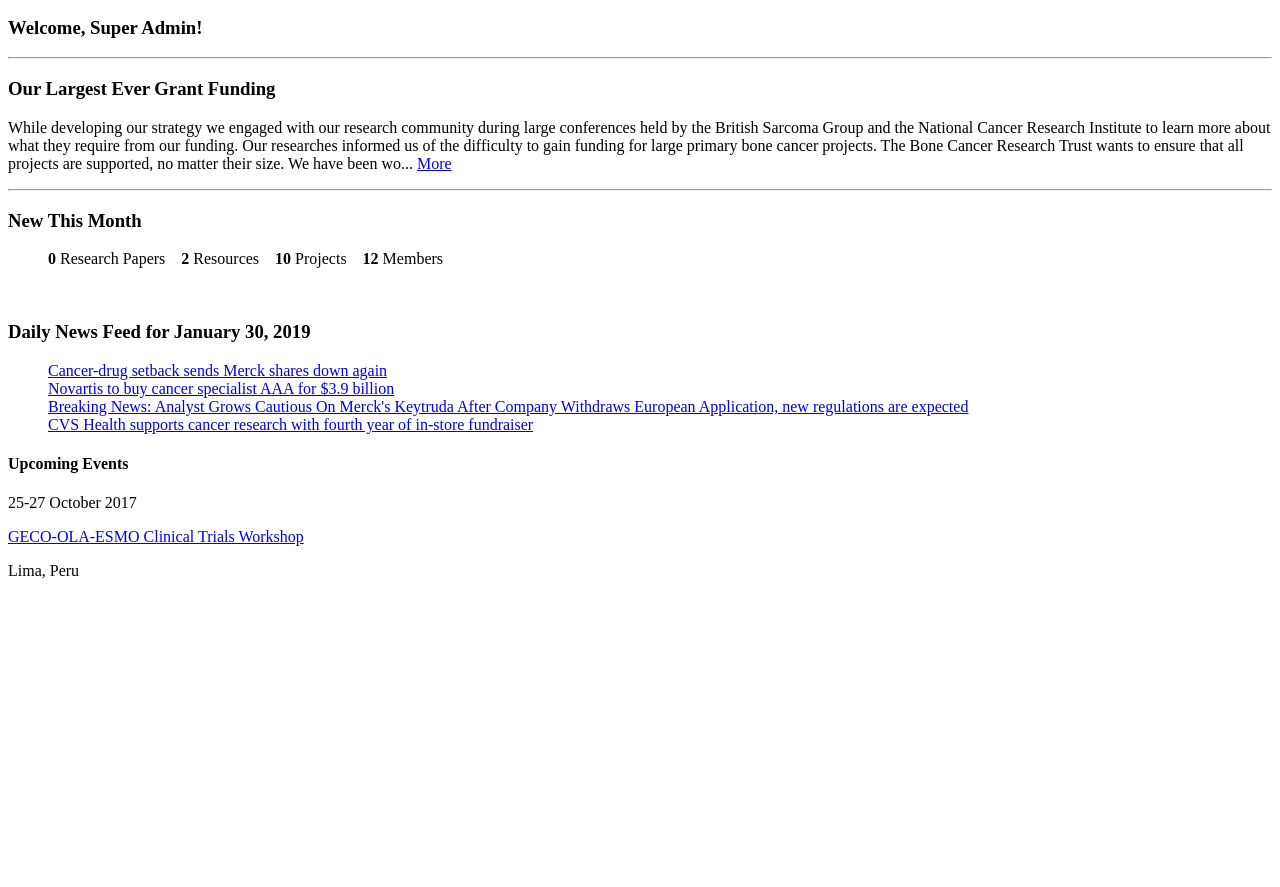
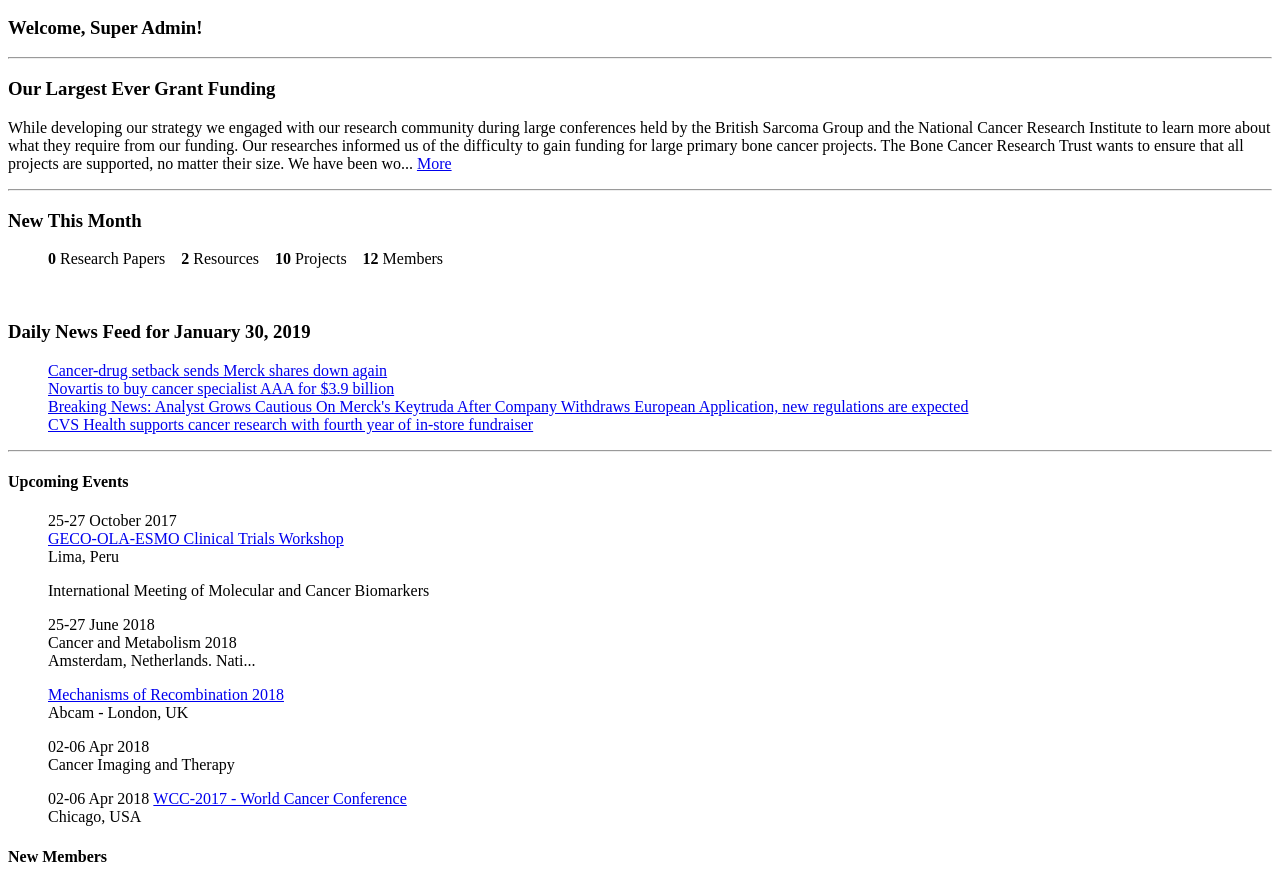
Before and after one commit to ableco/automationtraining, a plain HTML site: page index.html in a window 1280 px wide. Shown: the part 82-969 px from the top of the page. Before the commit the page ends 800 px from the top, so only its background shows below. Drawn offline with Linux system fonts and the light colour scheme.

Commit message:
Added upcoming events section

```diff
--- a/index.html
+++ b/index.html
@@ -41,7 +41,7 @@
                     been wo... <a href="https://google.com/">More</a>
                 </p>
             </div>
-            <hr/>
+            <hr>
             <article>
                 <div>
                     <h3>New This Month</h3>
@@ -81,13 +81,53 @@
                 </div>
               </article>
         </section>
+        <hr>
         <aside>
-            <h4>Upcoming Events</h4>
-            <div>
-                <p>25-27 October 2017</p>
-                <p><a href="https://google.com/">GECO-OLA-ESMO Clinical Trials Workshop </a></p>
-                <p>Lima, Peru</p>
-            </div>
+            <section>
+                <h4>Upcoming Events</h4>
+                <ul>
+                    <li>25-27 October 2017</li>
+                    <br>
+                    <li><a href="https://google.com/">GECO-OLA-ESMO Clinical Trials Workshop </a></li>
+                    <br>
+                    <li>Lima, Peru</li>
+                </ul>
+                <ul>
+                    <li>International Meeting of Molecular and Cancer Biomarkers</li>
+                    <br>
+                </ul>
+                <ul>
+                    <li>25-27 June 2018</li>
+                    <br>
+                    <li>Cancer and Metabolism 2018</li>
+                    <br>
+                    <li>Amsterdam, Netherlands. Nati...</li>
+                </ul>
+                <ul>
+                    <li>
+                        <a href="https://google.com/">Mechanisms of Recombination 2018</a>
+                    </li>
+                    <br>
+                    <li>Abcam - London, UK</li>
+                </ul>
+                <ul>
+                    <li>02-06 Apr 2018</li>
+                    <br>
+                    <li>Cancer Imaging and Therapy</li>
+                </ul>
+                <ul>
+                    <li>02-06 Apr 2018</li>
+                    <li>
+                        <a href="https://google.com/">WCC-2017 - World Cancer Conference</a>
+                    </li>
+                    <br>
+                    <li>Chicago, USA</li>
+                </ul>
+            </section>
+            <section>
+                <h4>New Members</h4>
+
+            </section>
         </aside>
     </body>
 </html>
```
